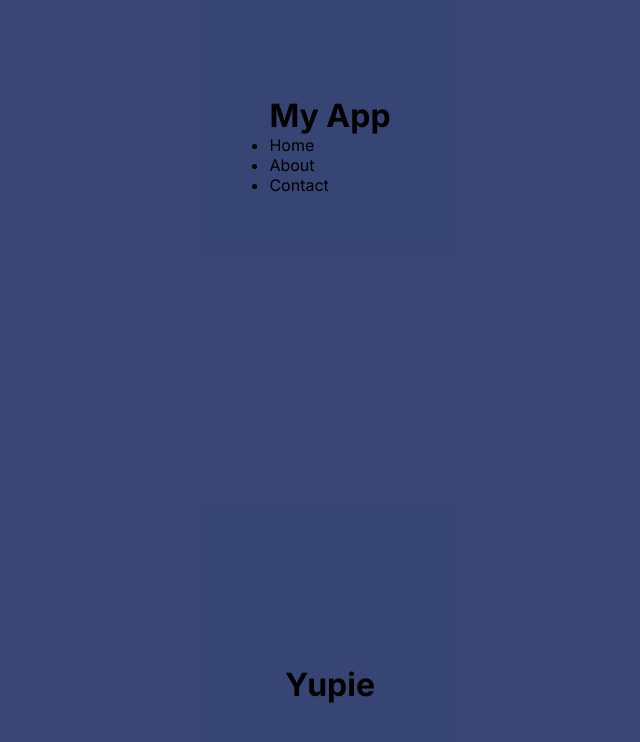
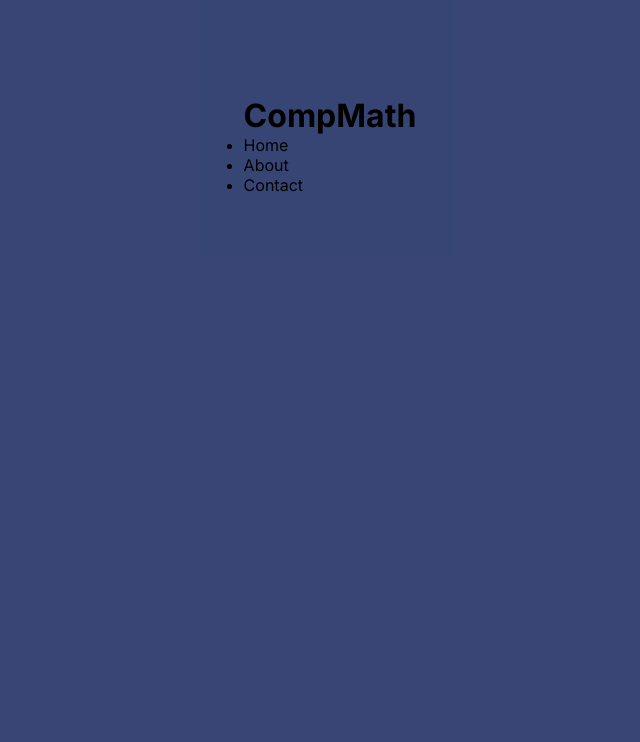
Before and after one commit to catsonluna/compmath, a Next.js app: page / in a window 1280 px wide. Shown: the top 742 px of the page, without its empty margins (310-950 px from the left). Built offline with nearby package versions, Linux system fonts and the light colour scheme.

Commit message:
kaut kas

```diff
--- a/pages/header.js
+++ b/pages/header.tsx
@@ -3,7 +3,7 @@ import React from 'react';
 function Header() {
   return (
     <header>
-      <h1>My App</h1>
+      <h1>CompMath</h1>
       <nav>
         <ul>
           <li><a href="/">Home</a></li>
--- a/pages/index.tsx
+++ b/pages/index.tsx
@@ -1,7 +1,7 @@
 import Head from 'next/head';
 import Image from 'next/image';
 import { Inter } from 'next/font/google';
-import Header from './Header';
+import Header from './header';
 // the style
 import styles from '@/styles/Home.module.css';
 // font
@@ -19,9 +19,6 @@ export default function Home() {
       <main className={`${styles.main} ${inter.className}`}>
       <Header />
         <div>
-        <h1>
-          Yupie
-        </h1>
         </div>
 
       </main>
```
